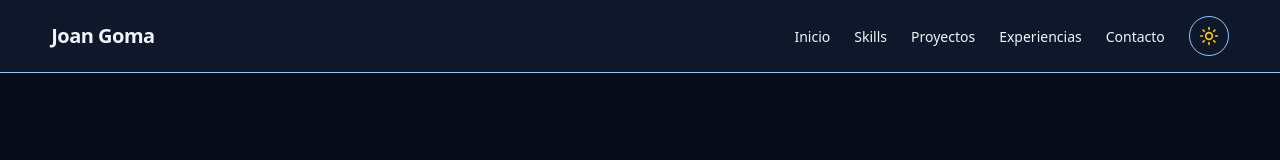
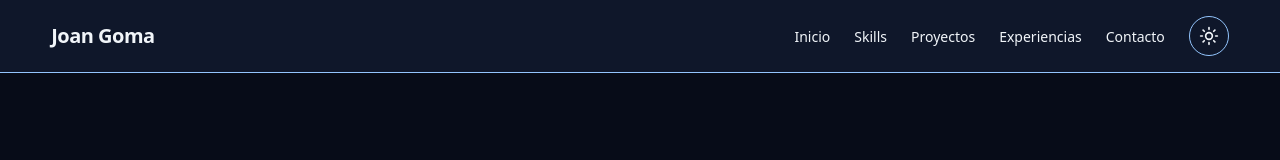
Before and after one commit to joangoma-code/portfolio, a Next.js app: page / in a window 1280 px wide. Both pictures are taken after a click on the button 1208 px from the left and 36 px from the top of the page. Shown: the top 160 px of the page. Built offline with nearby package versions, Linux system fonts and the light colour scheme.

Commit message:
sideBar implementation

```diff
--- a/components/ThemeToogle.jsx
+++ b/components/ThemeToogle.jsx
@@ -42,7 +42,7 @@ export default function ThemeToggle() {
       "
     >
       {isDark ? (
-        <Sun className="h-5 w-5 text-yellow-400" />
+        <Sun className="h-5 w-5" />
       ) : (
         <Moon className="h-5 w-5" />
       )}
--- a/components/layout/Navbar.tsx
+++ b/components/layout/Navbar.tsx
@@ -24,13 +24,13 @@ export default function Navbar() {
           <ul className="flex items-center gap-6">
             {links.map((link) => (
               <li key={link.id}>
-                <a
+                <Link
                   href={`#${link.id}`}
                   className=
                   "text-sm text-(--color-foreground) transition-colors duration-300 hover:text-(--color-foreground2)"
                 >
                   {link.label}
-                </a>
+                </Link>
               </li>
             ))}
             <li>
--- a/components/layout/SideNav.tsx
+++ b/components/layout/SideNav.tsx
@@ -6,7 +6,6 @@ import { links } from "@/data/links";
 import { Gem, Hexagon } from "lucide-react";
 
 import { useActiveSection } from "../providers/ActiveSectionProvider";
-
 
 
 export default function SideNav() {
--- a/components/providers/ActiveSectionProvider.tsx
+++ b/components/providers/ActiveSectionProvider.tsx
@@ -13,6 +13,7 @@ type ContextType = {
 
   passedHero: boolean;
 };
+
 
 const ActiveSectionContext =
   createContext<ContextType | null>(null);
```
